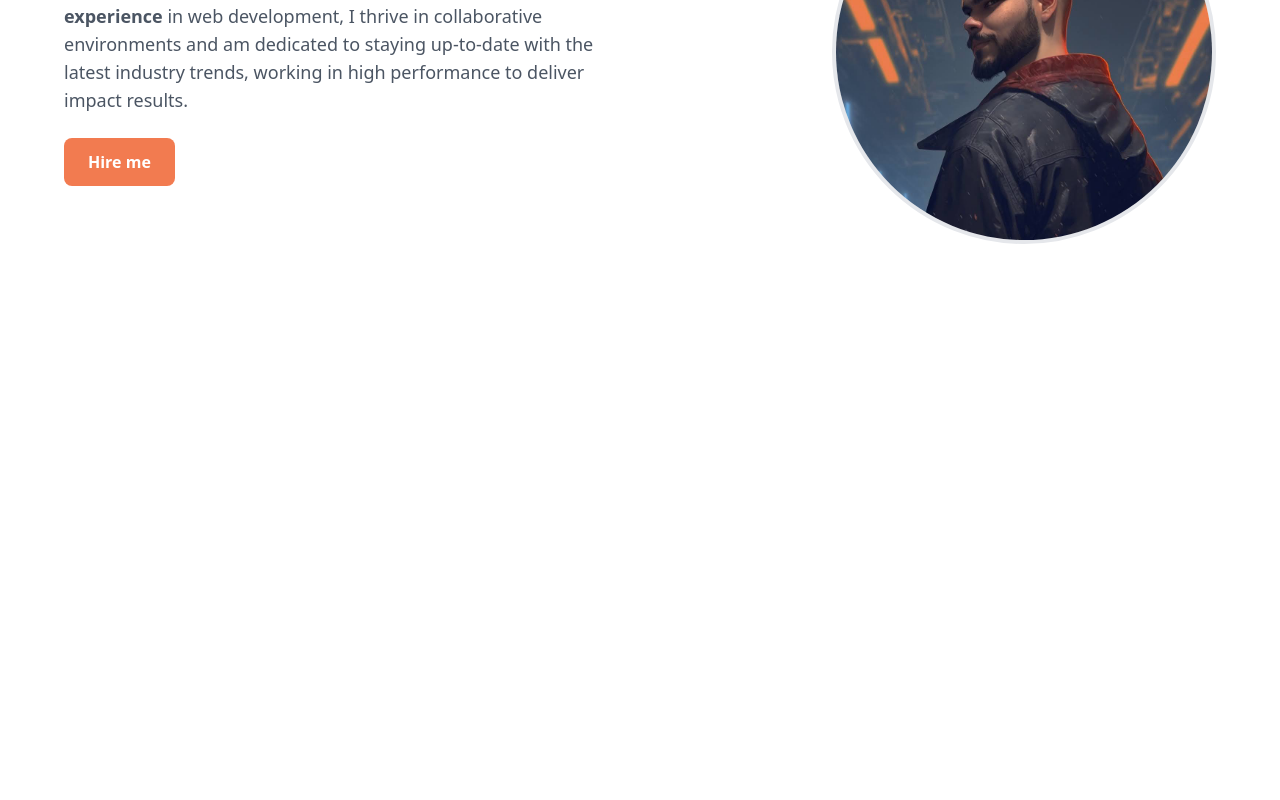
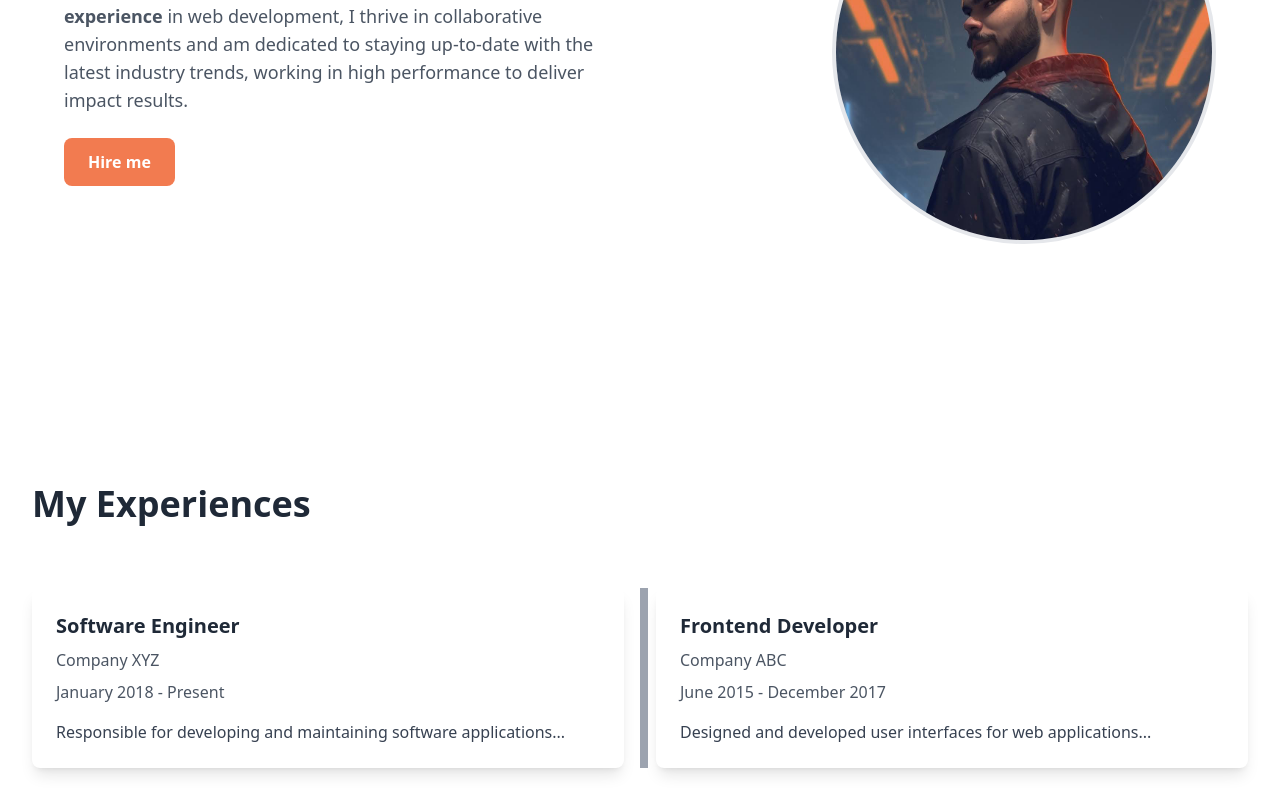
Before and after one commit to sankassio99/portifolio-2023, a Vue app: page / in a window 1280 px wide. Shown: the part 408-1208 px from the top of the page. Before the commit the page ends 860 px from the top, so only its background shows below. Built offline with nearby package versions, Linux system fonts and the light colour scheme.

Commit message:
Experiences page

```diff
--- a/src/App.vue
+++ b/src/App.vue
@@ -1,26 +1,17 @@
 <script setup>
 import NavBar from './components/NavBar.vue'
 import HomePage from './components/HomePage.vue'
+import ExperiencesPage from './components/ExperiencesPage.vue'
 </script>
 
 <template>
   <div>
     <nav-bar></nav-bar>
     <home-page></home-page>
+    <experiences-page></experiences-page>
   </div>
 </template>
 
 <style scoped>
-.logo {
-  height: 6em;
-  padding: 1.5em;
-  will-change: filter;
-  transition: filter 300ms;
-}
-.logo:hover {
-  filter: drop-shadow(0 0 2em #646cffaa);
-}
-.logo.vue:hover {
-  filter: drop-shadow(0 0 2em #42b883aa);
-}
+
 </style>
--- /dev/null
+++ b/src/components/ExperiencesPage.vue
@@ -0,0 +1,36 @@
+<template>
+    <div class="container mx-auto p-8">
+        <h1 class="text-4xl font-bold text-gray-800 mb-16">My Experiences</h1>
+        <!-- Job Experience Timeline -->
+        <div class="relative">
+            <!-- Timeline connector line -->
+            <div class="absolute w-2 bg-gray-400 h-full top-0 left-6 md:left-1/2"></div>
+
+            <!-- Job entries -->
+            <div class="md:flex space-y-6 md:space-y-0 md:space-x-8 justify-between items-center">
+                <!-- Job Entry 1 -->
+                <div class="md:w-1/2">
+                    <div class="bg-white shadow-lg p-6 rounded-lg">
+                        <h2 class="text-xl font-semibold text-gray-800">Software Engineer</h2>
+                        <p class="text-gray-600 mt-2">Company XYZ</p>
+                        <p class="text-gray-600 mt-2">January 2018 - Present</p>
+                        <p class="text-gray-700 mt-4">Responsible for developing and maintaining software applications...
+                        </p>
+                    </div>
+                </div>
+
+                <!-- Job Entry 2 -->
+                <div class="md:w-1/2">
+                    <div class="bg-white shadow-lg p-6 rounded-lg">
+                        <h2 class="text-xl font-semibold text-gray-800">Frontend Developer</h2>
+                        <p class="text-gray-600 mt-2">Company ABC</p>
+                        <p class="text-gray-600 mt-2">June 2015 - December 2017</p>
+                        <p class="text-gray-700 mt-4">Designed and developed user interfaces for web applications...</p>
+                    </div>
+                </div>
+
+
+            </div>
+        </div>
+    </div>
+</template>
```
